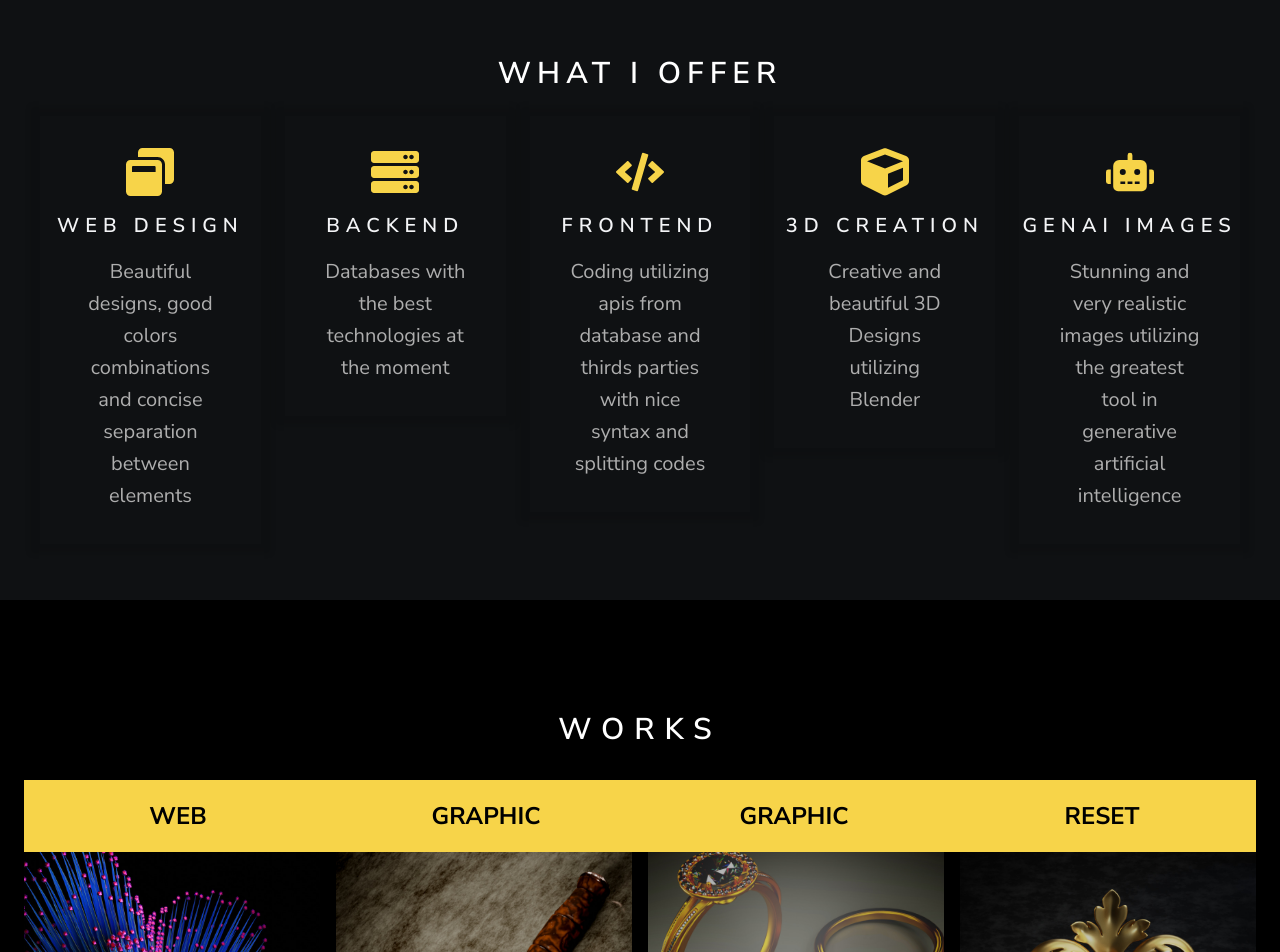
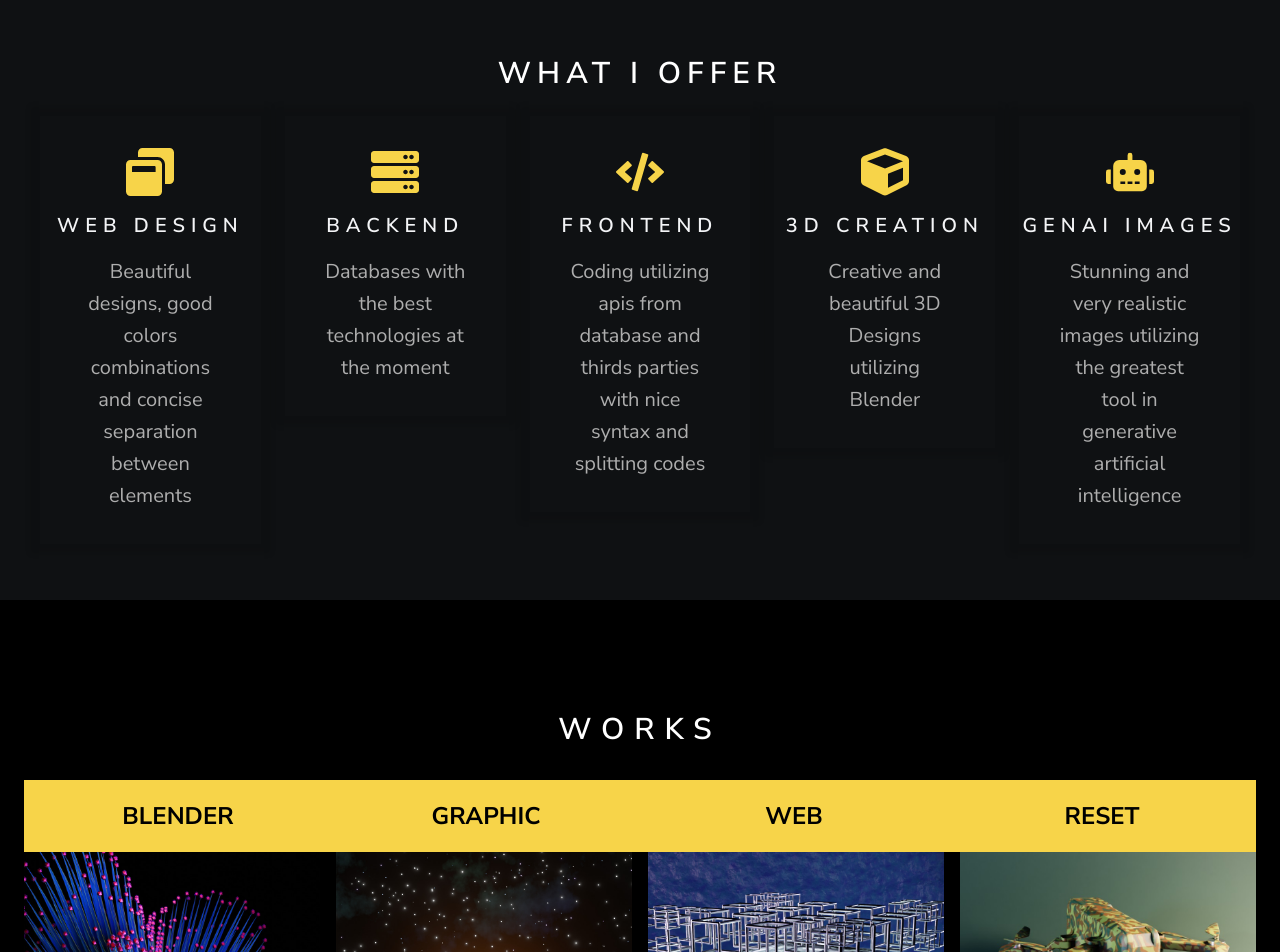
Before and after one commit to filippebr/personal-portfolio, a Next.js app: page / in a window 1280 px wide. Shown: the top 952 px of the page. Built offline with nearby package versions, Linux system fonts and the light colour scheme.

Commit message:
images gallery blender design

```diff
--- a/public/data/GalleryData.tsx
+++ b/public/data/GalleryData.tsx
@@ -1,5 +1,10 @@
 import { StaticImageData } from 'next/image'
-import { imgBlender01, imgBlender02, imgBlender03, imgBlender04, imgBlender05, imgBlender06, imgBlender07, imgBlender08, imgBlender09, imgBlender10, imgBlender11, imgBlender12 } from '../assets/index'
+import {
+  imgBlender01, imgBlender02, imgBlender03, imgBlender04, imgBlender05,
+  imgBlender06, imgBlender07, imgBlender08, imgBlender09, imgBlender10,
+  imgBlender11, imgBlender12, imgBlender13, imgBlender14, imgBlender15,
+  imgBlender16, imgBlender17, imgBlender18
+} from '../assets/index'
 
 export interface ImageType {
   id: number
@@ -81,4 +86,40 @@ export const GalleryData: ImageType[] = [
     type: 'blender',
     imageSrc: imgBlender12,
   },
+  {
+    id: 13,
+    title: 'Quadcopter',
+    type: 'blender',
+    imageSrc: imgBlender13,
+  },
+  {
+    id: 14,
+    title: 'Samurai Helmet',
+    type: 'blender',
+    imageSrc: imgBlender14,
+  },
+  {
+    id: 15,
+    title: 'Shoe Skate',
+    type: 'blender',
+    imageSrc: imgBlender15,
+  },
+  {
+    id: 16,
+    title: 'Silver Mirror',
+    type: 'blender',
+    imageSrc: imgBlender16,
+  },
+  {
+    id: 17,
+    title: 'Skull Mechanic',
+    type: 'blender',
+    imageSrc: imgBlender17,
+  },
+  {
+    id: 18,
+    title: 'Spider Yuji',
+    type: 'blender',
+    imageSrc: imgBlender18,
+  },
 ]
--- a/src/components/ImageGallery.tsx
+++ b/src/components/ImageGallery.tsx
@@ -22,9 +22,9 @@ const ImageGallery: React.FC = () => {
       <div className="grid grid-cols-4 text-base font-bold mt-8 mx-6">
         <button
           className="text-center py-4 text-2xl font-bold bg-yellow text-black uppercase border-4 border-transparent hover:bg-black hover:text-white hover:border-yellow duration-300"
-          onClick={() => filterImagesByType('web')}
+          onClick={() => filterImagesByType('blender')}
         >
-          Web
+          Blender
         </button>
         <button
           className="text-center py-4 text-2xl font-bold bg-yellow text-black uppercase border-4 border-transparent hover:bg-black hover:text-white hover:border-yellow duration-300"
@@ -34,9 +34,9 @@ const ImageGallery: React.FC = () => {
         </button>
         <button
           className="text-center py-4 text-2xl font-bold bg-yellow text-black uppercase border-4 border-transparent hover:bg-black hover:text-white hover:border-yellow duration-300"
-          onClick={() => filterImagesByType('graphic')}
+          onClick={() => filterImagesByType('web')}
         >
-          Graphic
+          Web
         </button>
         <button className="text-center py-4 text-2xl font-bold bg-yellow text-black uppercase border-4 border-transparent hover:bg-black hover:text-white hover:border-yellow duration-300"
           onClick={() => setFilteredImages(images)}
```
